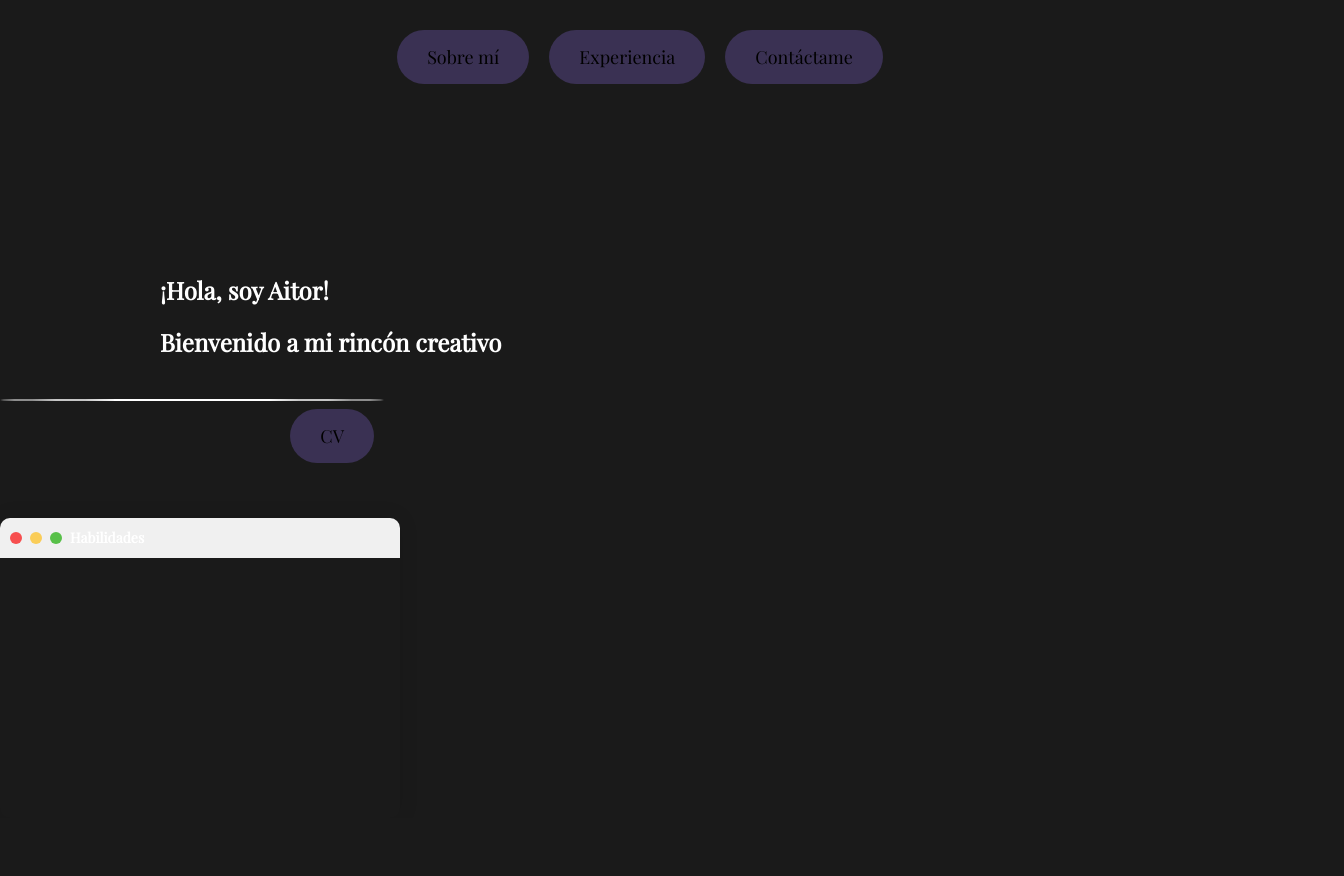
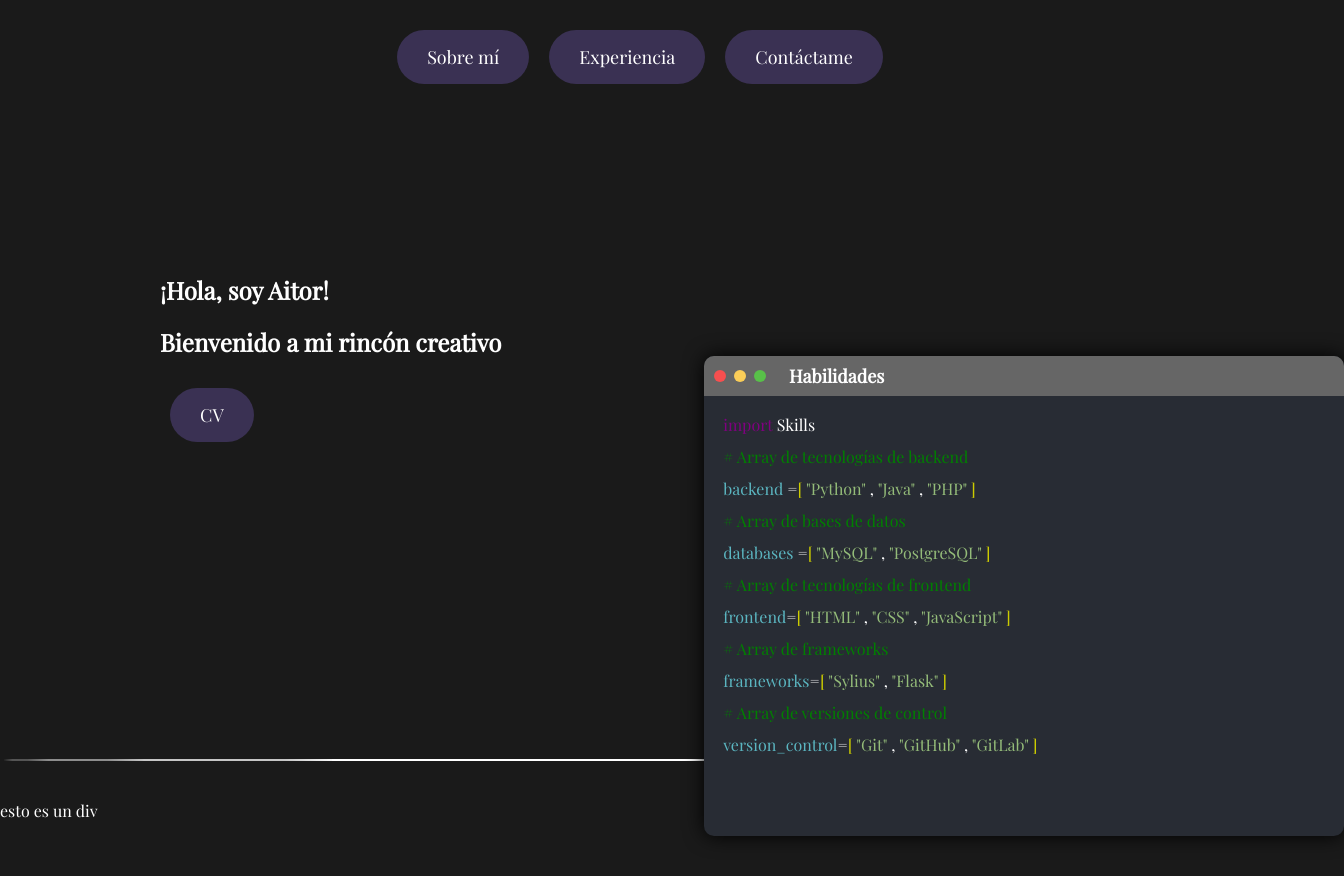
Before and after one commit to chiwaka03/Portfolio-in-React, a React (Vite) app in the folder vite-project/: page / in a window 1280 px wide. Shown: the top 876 px of the page, 1344 px wide, since content can reach past the window. Before the commit the page ends 818 px from the top, so only its background shows below. Built offline with nearby package versions, Linux system fonts and the light colour scheme.

Commit message:
Fix CardApple, change line, sticky header

```diff
--- a/vite-project/src/App.tsx
+++ b/vite-project/src/App.tsx
@@ -3,14 +3,21 @@ import Header from './Header.tsx'
 import Body from './Body'
 import DonutAnimation from './DonutAnimation.tsx';
 import CardApple from './CardApple.tsx'
+import Experience from './Experience.tsx';
 
 const App: React.FC = () => {
   return (
     <div>
       <section>
+      <div className='sticky-position'>
         <Header />
-        <Body />
-        <CardApple />
+      </div>
+      <Body />
+      <CardApple />
+      </section>
+
+      <section>
+        <Experience/>
       </section>
 
     </div>
--- a/vite-project/src/Body.tsx
+++ b/vite-project/src/Body.tsx
@@ -5,9 +5,8 @@ const Body: React.FC = () => {
         <div className='body-container'>
           <h1 className='title'>¡Hola, soy Aitor!</h1>
           <h1 className='title'>Bienvenido a mi rincón creativo</h1>
-          <div className="transition-line">
-            <button className="button-line">CV</button>
-          </div>
+          <button className="button-smaller">CV</button>
+          <div className="transition-line"></div>
 
         </div>
 
--- a/vite-project/src/CSS/CardApple.css
+++ b/vite-project/src/CSS/CardApple.css
@@ -1,47 +1,68 @@
-.ventana-apple {
-    width: 400px;
-    height: 300px;
+.window-apple {
+    width: 40rem;
+    height: 30rem;
     border-radius: 10px;
     overflow: hidden;
     position: relative;
-    box-shadow: 0 0 20px rgba(0, 0, 0, 0.1);
+    box-shadow: 0 0 20px rgba(0, 0, 0, 1);
+    margin: -20% 55%;
+    background-color: #282C34;
+    animation: aparecerDesdeDerecha 1s ease-out forwards;
   }
 
-  .barra-superior {
+  @keyframes aparecerDesdeDerecha {
+    from {
+        transform: translateX(100%);
+        opacity: 0;
+    }
+    to {
+        transform: translateX(0);
+        opacity: 1;
+    }
+}
+
+  .superior-bar {
     height: 40px;
-    background-color: #f0f0f0;
+    background-color: #666666;
     display: flex;
     align-items: center;
     padding: 0 10px;
   }
 
-  .botones {
+  .text-style {
+    margin-left: 3%;
+    margin-top: 2%;
+    line-height: 2rem;
+  }
+
+  .buttons {
     display: flex;
   }
 
-  .boton {
+  .button{
     width: 12px;
     height: 12px;
     border-radius: 50%;
     margin-right: 8px;
   }
 
-  .boton-rojo {
+  .button-red {
     background-color: #f74f4f;
   }
 
-  .boton-amarillo {
+  .button-yellow {
     background-color: #facd58;
   }
 
-  .boton-verde {
+  .button-green {
     background-color: #58c049;
   }
 
-  .titulo {
+  .title-skills {
     flex: 1;
-    font-size: 14px;
+    font-size: 18px;
     font-weight: bold;
+    margin-left: 15px;
   }
 
   .contenido {
@@ -54,3 +75,23 @@
     left: 0;
     right: 0;
   }
+
+  .text-color-import {
+    color: #800080;
+  }
+
+  .comment-color {
+    color: #008000;
+  }
+
+  .bracket-color {
+    color: #CCCC00;
+  }
+
+  .array-color {
+    color: #94BC79;
+  }
+
+  .variable-color {
+    color: #5BB6C1;
+  }
--- a/vite-project/src/CSS/styles.css
+++ b/vite-project/src/CSS/styles.css
@@ -34,12 +34,19 @@ body {
 }
 
 header {
+  position: sticky;
   padding: 20px 0;
   text-align: center;
 }
 
 header h1 {
   margin: 0;
+}
+
+.sticky-position {
+  position: sticky;
+  top: 0;
+  z-Index: 10000;
 }
 
 nav {
@@ -83,7 +90,7 @@ button {
   font-size: 18px;
   padding: 15px 30px;
   margin: 10px;
-
+  color: white;
 }
 
 button:hover {
@@ -92,7 +99,7 @@ button:hover {
 
 .transition-line {
   position: absolute;
-  top: 50%;
+  top: 95vh;
   left: 0;
   width: 0;
   height: 2px;
@@ -121,7 +128,7 @@ button:hover {
 
 @keyframes expandLine {
   100% {
-    width: 30%;
+    width: 100%;
   }
 }
 
@@ -139,6 +146,14 @@ button:hover {
   float: right;
 }
 
-.section {
+section {
   height: 100vh;
 }
+
+.section-container {
+  min-height: 100vh;
+}
+
+.button-smaller {
+  animation: fadeIn 1s ease-out;
+}
--- a/vite-project/src/CardApple.tsx
+++ b/vite-project/src/CardApple.tsx
@@ -3,14 +3,58 @@ import './CSS/CardApple.css';
 
 const CardApple: React.FC = () => {
   return (
-    <div className="ventana-apple">
-      <div className="barra-superior">
-        <div className="botones">
-          <div className="boton boton-rojo"></div>
-          <div className="boton boton-amarillo"></div>
-          <div className="boton boton-verde"></div>
+    <div className="window-apple">
+      <div className="superior-bar">
+        <div className="buttons">
+          <div className="button button-red"></div>
+          <div className="button button-yellow"></div>
+          <div className="button button-green"></div>
         </div>
-        <div className="titulo">Habilidades</div>
+        <h2 className="title-skills">Habilidades</h2>
+      </div>
+      <div className="text-style">
+        <span className='text-color-import'>import </span>
+        <span>Skills</span><br />
+
+        <span className='comment-color'># Array de tecnologías de backend</span><br />
+        <span className='variable-color'>backend </span>=
+          <span className='bracket-color'>[</span>
+            <span className='array-color'> "Python" </span>,
+            <span className='array-color'> "Java" </span>,
+            <span className='array-color'> "PHP" </span>
+          <span className='bracket-color'>]</span> <br />
+
+        <span className='comment-color'># Array de bases de datos</span><br />
+        <span className='variable-color'>databases </span>=
+          <span className='bracket-color'>[</span>
+            <span className='array-color'> "MySQL" </span>,
+            <span className='array-color'> "PostgreSQL" </span>
+          <span className='bracket-color'>]</span> <br />
+
+        <span className='comment-color'># Array de tecnologías de frontend </span><br />
+        <span className='variable-color'>frontend</span>=
+          <span className='bracket-color'>[</span>
+            <span className='array-color'> "HTML" </span>,
+            <span className='array-color'> "CSS" </span>,
+            <span className='array-color'> "JavaScript" </span>
+          <span className='bracket-color'>]</span> <br />
+
+        <span className='comment-color'># Array de frameworks </span><br />
+        <span className='variable-color'>frameworks</span>=
+          <span className='bracket-color'>[</span>
+            <span className='array-color'> "Sylius" </span>,
+            <span className='array-color'> "Flask" </span>
+          <span className='bracket-color'>]</span> <br />
+
+
+        <span className='comment-color'># Array de versiones de control </span><br />
+        <span className='variable-color'>version_control</span>=
+          <span className='bracket-color'>[</span>
+            <span className='array-color'> "Git" </span>,
+            <span className='array-color'> "GitHub" </span>,
+            <span className='array-color'> "GitLab" </span>
+          <span className='bracket-color'>]</span> <br />
+
       </div>
     </div>
   );
--- /dev/null
+++ b/vite-project/src/Experience.tsx
@@ -0,0 +1,13 @@
+import React from 'react'
+
+const Experience: React.FC = () => {
+    return (
+        // Añadir cards con experiencia y trabajos personales
+        <div>
+            esto es un div
+        </div>
+
+      );
+  };
+
+export default Experience
```
